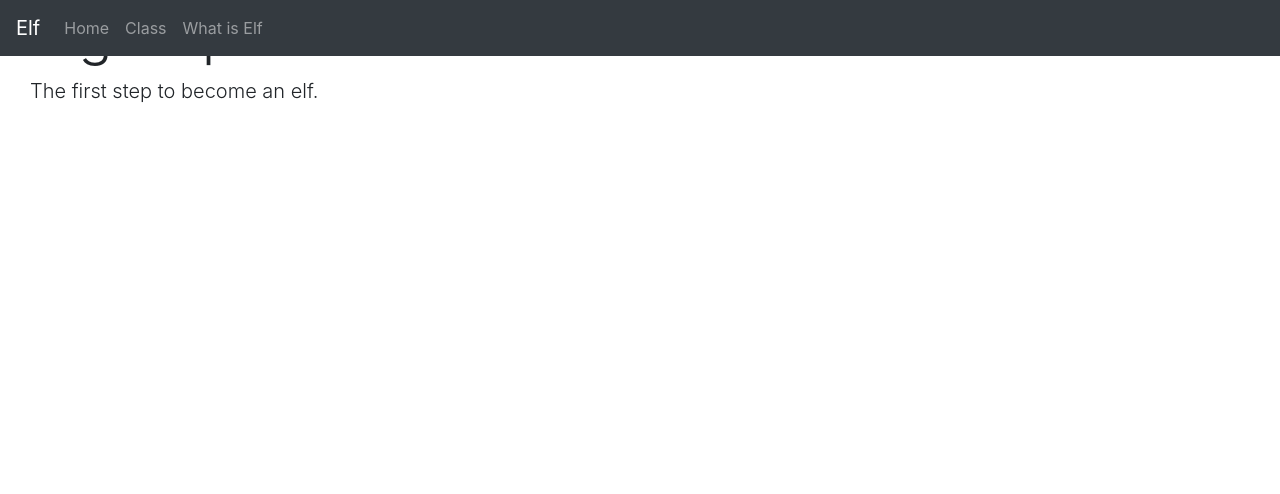
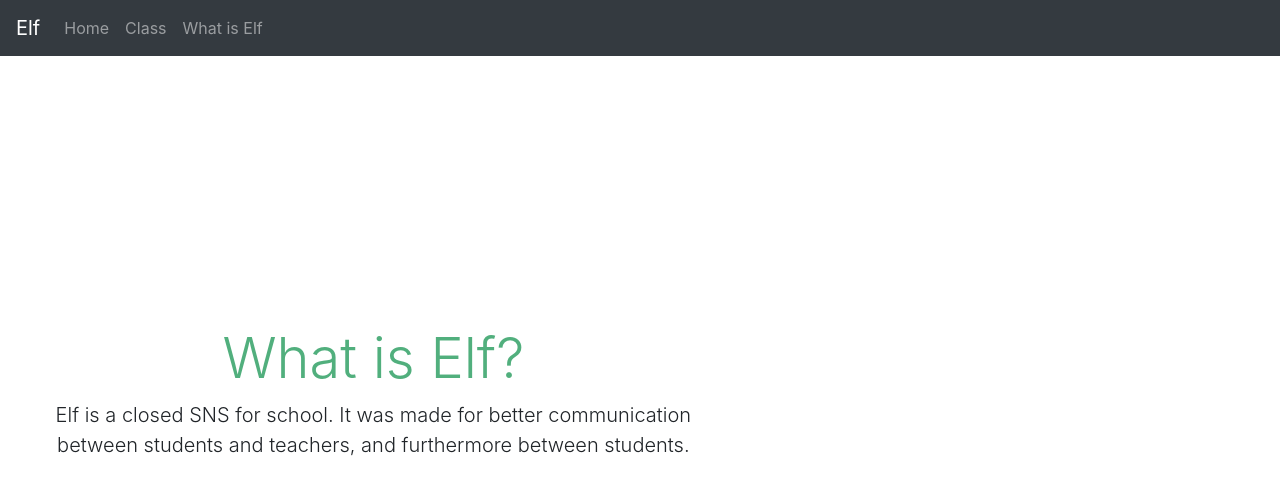
Before and after one commit to hareeen/Elf, a plain HTML site: page intro.html in a window 1280 px wide. Drawn offline with nearby package versions, Linux system fonts and the light colour scheme.

Commit message:
Merge branch 'master' of https://github.com/cottonova/Elfasdfsdf

```diff
--- a/intro.html
+++ b/intro.html
@@ -44,8 +44,9 @@
       </div>
     </nav>
     <div class="container-fluid">
-        <div class="container-fluid">
-        <div class="col"></div>
-        <div class="col-7">
-          <h1 class="display-4">Sign Up</h1>
-          <p class="lead">The first step to become an elf.</p>
+        <div class="row align-items-center" style="text-align:center;" id="default_row">
+          <div class= margin: 0 auto>
+          <div class="col"></div>
+          <div class="col-7">
+            <h1 class="display-4" style="color:#51AF7D">What is Elf?</h1>
+            <p class="lead">Elf is a closed SNS for school. It was made for better communication between students and teachers, and furthermore between students.</p>
```
